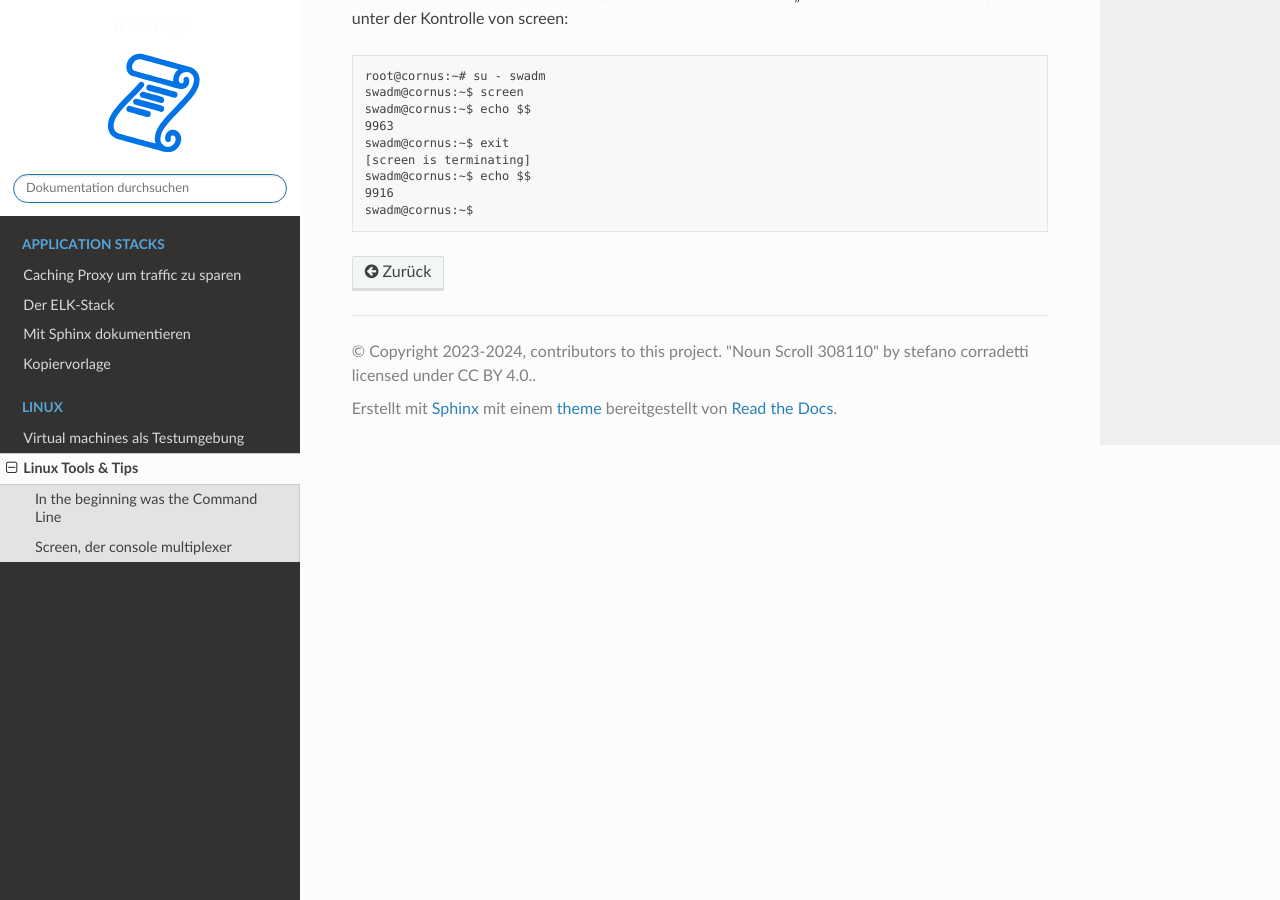
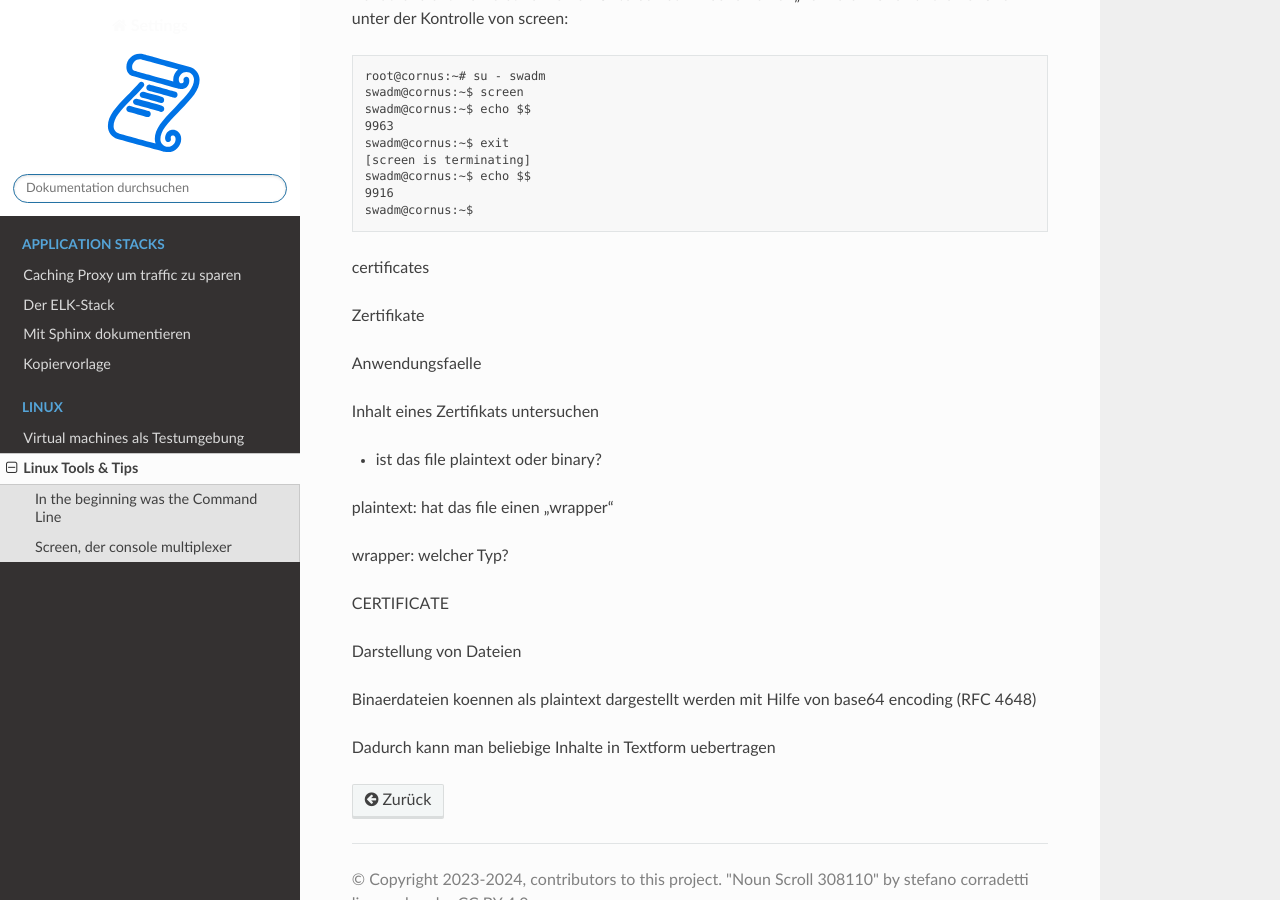
Before and after one commit to fl/settings, a Sphinx documentation site: the page built from docs/linux/toolsntips.rst, in a window 1280 px wide and 900 px high, scrolled down 1869 px. Built offline with Sphinx 7.4.7 and the Read the Docs theme 3.1.0, drawn with Linux system fonts in a browser that asks for light colours.

Commit message:
moar stuff..

```diff
--- a/docs/linux/toolsntips.rst
+++ b/docs/linux/toolsntips.rst
@@ -61,3 +61,28 @@ In der laufenden Shell (PID 9916) ruft der Benutzer swadm ``screen`` auf. Als er
     swadm@cornus:~$ echo $$
     9916
     swadm@cornus:~$
+
+certificates
+
+Zertifikate
+
+
+Anwendungsfaelle
+
+Inhalt eines Zertifikats untersuchen
+
++ ist das file plaintext oder binary?
+
+plaintext:
+hat das file einen "wrapper"
+
+wrapper:
+welcher Typ?
+
+CERTIFICATE
+
+Darstellung von Dateien
+
+Binaerdateien koennen als plaintext dargestellt werden mit Hilfe von base64 encoding (RFC  4648)
+
+Dadurch kann man beliebige Inhalte in Textform uebertragen
```
Also changed, not shown: docs/linux/testvm.rst (+13 -2 lines), 2 other files.
